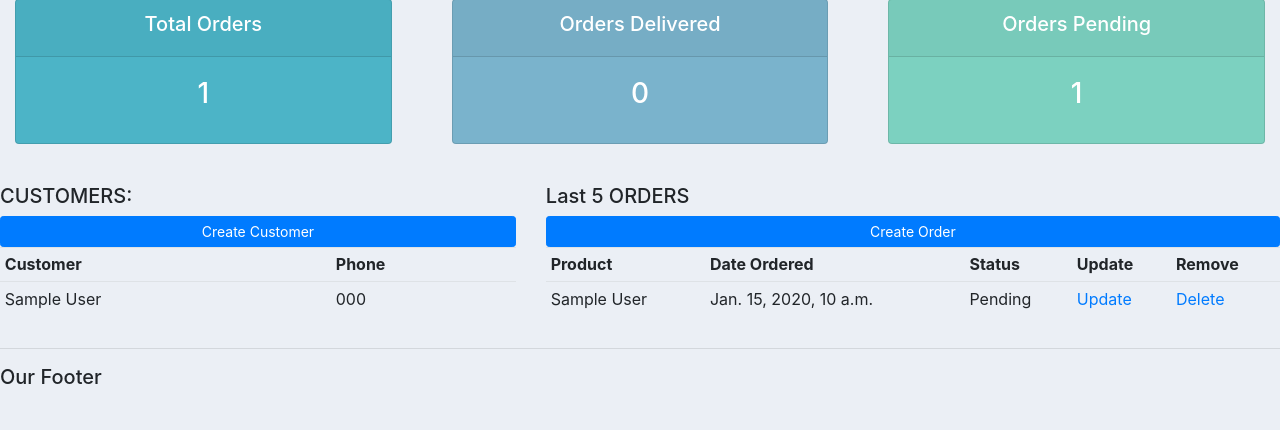
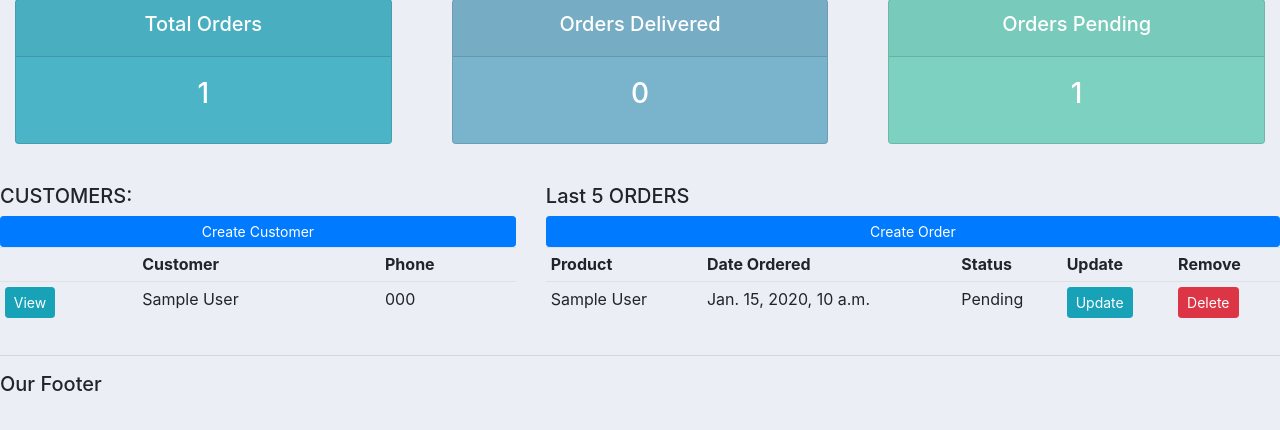
Before and after one commit to MarkWengSTR/django_study, a Django app: page / in a window 1280 px wide. Shown: the part 157-587 px from the top of the page. Run offline with Django 3.2, Linux system fonts and the light colour scheme; tables that the repository leaves empty hold one stand-in row (values such as "Sample post"); some libraries are stand-ins or nearby versions.

Commit message:
Django way for url

```diff
--- a/accounts/templates/accounts/dashboard.html
+++ b/accounts/templates/accounts/dashboard.html
@@ -11,11 +11,13 @@
         <a class="btn btn-primary btn-sm btn-block" href=""> Create Customer </a>
         <table class="table table-sm">
           <tr>
+            <th></th>
             <th>Customer</th>
             <th>Phone</th>
           </tr>
           {% for customer in customers %}
           <tr>
+            <td><a class="btn btn-sm btn-info" href="{% url 'customer' customer.id %}">View</a></td>
             <td>{{customer.name}}</td>
             <td>{{customer.phone}}</td>
           </tr>
@@ -40,8 +42,8 @@
             <td>{{order.product.name}}</td>
             <td>{{order.date_created }}</td>
             <td>{{order.status}}</td>
-            <td><a href="">Update</a></td>
-            <td><a href="">Delete</a></td>
+            <td><a class="btn btn-sm btn-info" href="">Update</a></td>
+            <td><a class="btn btn-sm btn-danger" href="">Delete</a></td>
           </tr>
           {% endfor %}
         </table>
--- a/accounts/templates/accounts/navbar.html
+++ b/accounts/templates/accounts/navbar.html
@@ -9,10 +9,10 @@
   <div class="collapse navbar-collapse" id="navbarNav">
     <ul class="navbar-nav">
       <li class="nav-item active">
-        <a class="nav-link" href="#">Dashboard</a>
+        <a class="nav-link" href="{% url 'home' %}">Dashboard</a>
       </li>
       <li class="nav-item">
-        <a class="nav-link" href="#">Product</a>
+        <a class="nav-link" href="{% url 'product' %}">Product</a>
       </li>
     </ul>
   </div>
--- a/accounts/urls.py
+++ b/accounts/urls.py
@@ -2,7 +2,7 @@ from django.urls import path
 from . import views
 
 urlpatterns = [
-    path('', views.home),
-    path('products/', views.products),
-    path('customer/<str:pk>', views.customer),
+    path('', views.home, name="home"),
+    path('products/', views.products, name="product"),
+    path('customer/<str:pk>', views.customer, name="customer"),
 ]
```
